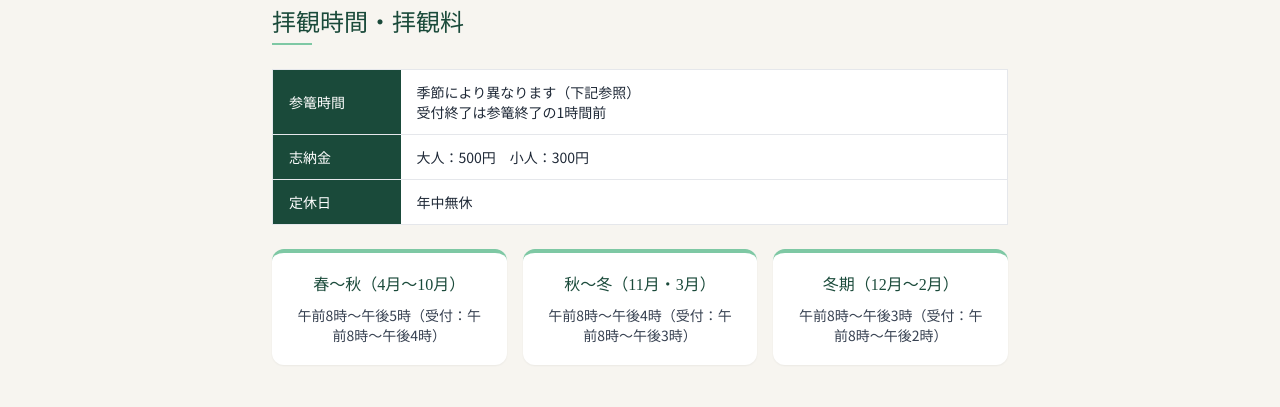
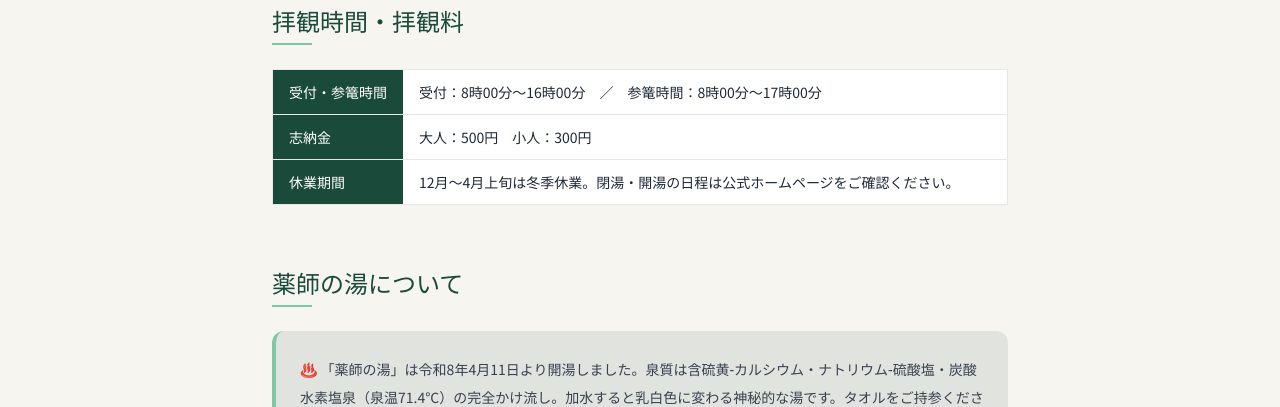
Before and after one commit to tachikikannon/tachikikannon, a Next.js app: page /onsenji/about in a window 1280 px wide. Shown: the part 397-804 px from the top of the page. Built offline with nearby package versions, Linux system fonts and the light colour scheme; no server answers; the database is empty.

Commit message:
温泉寺：拝観時間・冬季休業情報を更新（受付8-16時、参篭8-17時、12月〜4月上旬休業）

```diff
--- a/src/app/admin/onsenji-pages/page.tsx
+++ b/src/app/admin/onsenji-pages/page.tsx
@@ -81,9 +81,8 @@ const SECTIONS: Section[] = [
     fields: [
       { key: 'onsenji_about_fee_adult', label: '大人 志納金', defaultValue: '500円' },
       { key: 'onsenji_about_fee_child', label: '小人 志納金', defaultValue: '300円' },
-      { key: 'onsenji_about_hours_peak',     label: '春〜秋（4〜10月）参篭・受付時間', defaultValue: '午前8時〜午後5時（受付：午前8時〜午後4時）' },
-      { key: 'onsenji_about_hours_shoulder', label: '秋〜冬（11月・3月）参篭・受付時間', defaultValue: '午前8時〜午後4時（受付：午前8時〜午後3時）' },
-      { key: 'onsenji_about_hours_winter',   label: '冬期（12〜2月）参篭・受付時間', defaultValue: '午前8時〜午後3時（受付：午前8時〜午後2時）' },
+      { key: 'onsenji_about_hours_open',   label: '受付・参篭時間', defaultValue: '受付：8時00分〜16時00分　／　参篭時間：8時00分〜17時00分' },
+      { key: 'onsenji_about_hours_winter', label: '冬季休業期間', defaultValue: '12月〜4月上旬は冬季休業。閉湯・開湯の日程は公式ホームページをご確認ください。' },
       {
         key: 'onsenji_about_flow', label: '参拝の流れ', type: 'list',
         listFields: [{ key: 'title', label: 'ステップ名' }, { key: 'text', label: '説明', multiline: true }],
--- a/src/app/onsenji/about/page.tsx
+++ b/src/app/onsenji/about/page.tsx
@@ -24,9 +24,8 @@ const DEFAULT_NOTES = [
 const DEFAULTS: Record<string, string> = {
   onsenji_about_fee_adult: '500円',
   onsenji_about_fee_child: '300円',
-  onsenji_about_hours_peak: '午前8時〜午後5時（受付：午前8時〜午後4時）',
-  onsenji_about_hours_shoulder: '午前8時〜午後4時（受付：午前8時〜午後3時）',
-  onsenji_about_hours_winter: '午前8時〜午後3時（受付：午前8時〜午後2時）',
+  onsenji_about_hours_open: '受付：8時00分〜16時00分　／　参篭時間：8時00分〜17時00分',
+  onsenji_about_hours_winter: '12月〜4月上旬は冬季休業。閉湯・開湯の日程は公式ホームページをご確認ください。',
   onsenji_about_flow: JSON.stringify(DEFAULT_FLOW),
   onsenji_about_onsen_note: '「薬師の湯」は令和8年4月11日より開湯しました。泉質は含硫黄‐カルシウム・ナトリウム‐硫酸塩・炭酸水素塩泉（泉温71.4℃）の完全かけ流し。加水すると乳白色に変わる神秘的な湯です。タオルをご持参ください。',
   onsenji_about_notes: JSON.stringify(DEFAULT_NOTES),
@@ -76,29 +75,17 @@ export default async function OnsenjAboutPage() {
               <table className="w-full text-sm border-collapse">
                 <tbody>
                   {[
-                    ['参篭時間', '季節により異なります（下記参照）\n受付終了は参篭終了の1時間前'],
+                    ['受付・参篭時間', c.onsenji_about_hours_open],
                     ['志納金', `大人：${c.onsenji_about_fee_adult}　小人：${c.onsenji_about_fee_child}`],
-                    ['定休日', '年中無休'],
+                    ['休業期間', c.onsenji_about_hours_winter],
                   ].map(([k, v]) => (
                     <tr key={k} className="border border-gray-200">
-                      <th className="bg-onsenji text-white text-left px-4 py-3 w-32 text-sm font-medium">{k}</th>
+                      <th className="bg-onsenji text-white text-left px-4 py-3 w-32 text-sm font-medium whitespace-nowrap">{k}</th>
                       <td className="px-4 py-3 whitespace-pre-line bg-white">{v}</td>
                     </tr>
                   ))}
                 </tbody>
               </table>
-            </div>
-            <div className="grid md:grid-cols-3 gap-4">
-              {[
-                { period: '春〜秋（4月〜10月）', time: c.onsenji_about_hours_peak },
-                { period: '秋〜冬（11月・3月）', time: c.onsenji_about_hours_shoulder },
-                { period: '冬期（12月〜2月）', time: c.onsenji_about_hours_winter },
-              ].map(({ period, time }) => (
-                <div key={period} className="bg-white rounded-xl p-5 text-center shadow-sm border-t-4 border-[#7ec8a4]">
-                  <p className="font-serif text-onsenji font-medium mb-2">{period}</p>
-                  <p className="text-sm text-gray-700">{time}</p>
-                </div>
-              ))}
             </div>
           </section>
           <section id="onsen">
--- a/src/app/onsenji/faq/page.tsx
+++ b/src/app/onsenji/faq/page.tsx
@@ -12,7 +12,7 @@ const DEFAULT_FAQS = [
   { q: '薬師の湯の泉質を教えてください。', a: '泉質は含硫黄‐カルシウム・ナトリウム‐硫酸塩・炭酸水素塩泉で、泉温は71.4℃です。完全かけ流しで、加水すると乳白色に変わる美しい湯です。' },
   { q: '御祈願は予約が必要ですか？', a: 'はい、御祈願は予約制となっております。事前にお電話またはお問い合わせフォームよりご連絡ください。' },
   { q: '写経体験はできますか？', a: 'はい、毎日実施しています。体験料1,000円で特別御朱印もお授けします。所要時間は約15分です。予約不要で、受付時にお申し付けください。' },
-  { q: '車でのアクセスはできますか？', a: 'はい、お車でお越しいただけます。日光宇都宮道路 日光ICより約10分です。境内周辺に有料駐車場がございます。' },
+  { q: '営業時間・休業期間を教えてください。', a: '受付時間は8時00分〜16時00分、参篭時間は8時00分〜17時00分です。12月〜4月上旬は冬季休業となります。閉湯・開湯の正確な日程は公式ホームページをご確認ください。' },
   { q: '温泉寺は輪王寺と関係がありますか？', a: 'はい、日光山温泉寺は世界遺産「日光山輪王寺」の別院です。延暦7年（788年）に勝道上人によって開創され、江戸時代には輪王寺宮の直轄寺院として栄えました。' },
 ]
 
--- a/src/app/onsenji/onsen/page.tsx
+++ b/src/app/onsenji/onsen/page.tsx
@@ -17,7 +17,7 @@ const DEFAULTS: Record<string, string> = {
   onsenji_onsen_temp:      '71.4℃',
   onsenji_onsen_flow:      '完全かけ流し（加水あり）',
   onsenji_onsen_color:     '加水すると乳白色に変わります',
-  onsenji_onsen_hours:     '参篭時間内（受付終了の1時間前まで）',
+  onsenji_onsen_hours:     '8時00分〜17時00分（受付：8時00分〜16時00分）\n※12月〜4月上旬は冬季休業',
   onsenji_onsen_fee_note:  '志納金（大人500円・小人300円）に含まれます。別途料金はかかりません。',
   onsenji_onsen_note:      'タオルをご持参ください。貸し出しは行っておりません。',
 }
```
Also changed, not shown: 1 other file (tests, documents, lock files or other folders).
